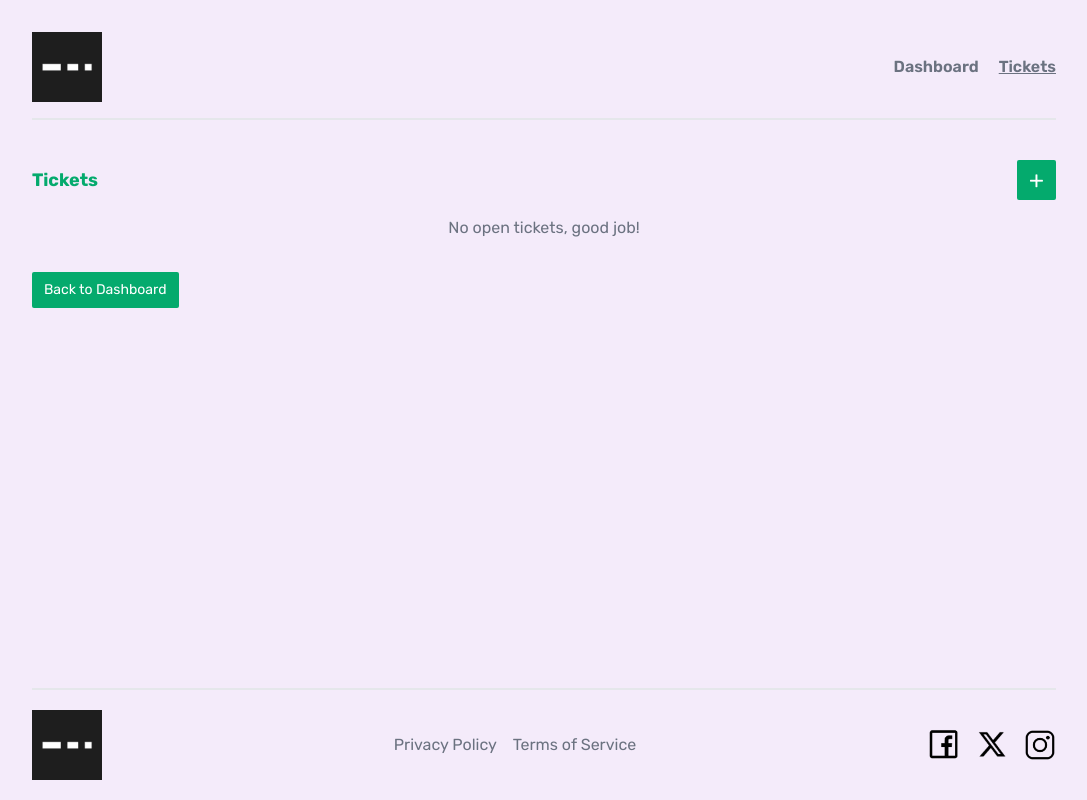
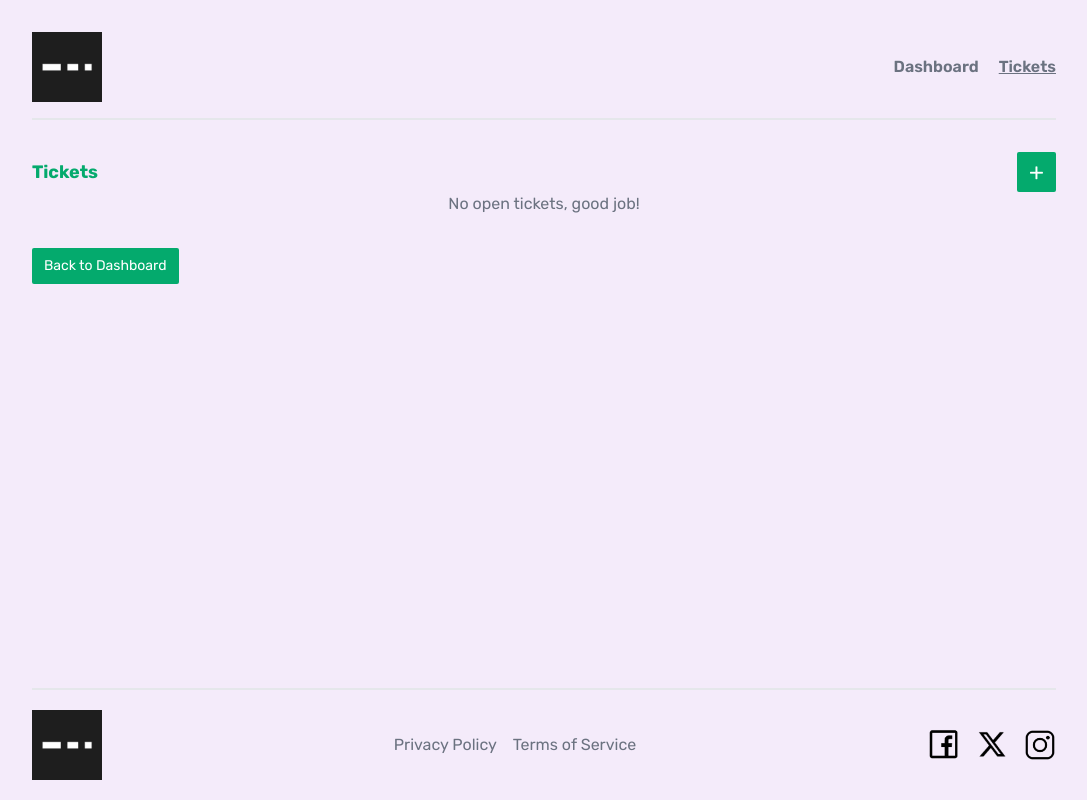
Before and after one commit to kalaounmohamad/nextjs-website, a Next.js app: page /tickets in a window 1280 px wide. Shown: the whole page, without its empty margins (96-1183 px from the left). Built offline with nearby package versions, Linux system fonts and the light colour scheme.

Commit message:
Replaced nav with div on ticketsList

```diff
--- a/app/tickets/page.js
+++ b/app/tickets/page.js
@@ -6,12 +6,12 @@ import Link from "next/link";
 export default function Tickets() {
   return (
     <main>
-      <nav className="flex justify-between items-center">
+      <div className="flex justify-between items-center">
         <h2>Tickets</h2>
         <Link href="/tickets/create">
           <button className="btn-primary py-1 px-3 text-2xl">+</button>
         </Link>
-      </nav>
+      </div>
       {/* suspense is made to make a loading just for a particular part of the
       page */}
       <Suspense fallback={<Loading />}>
```
